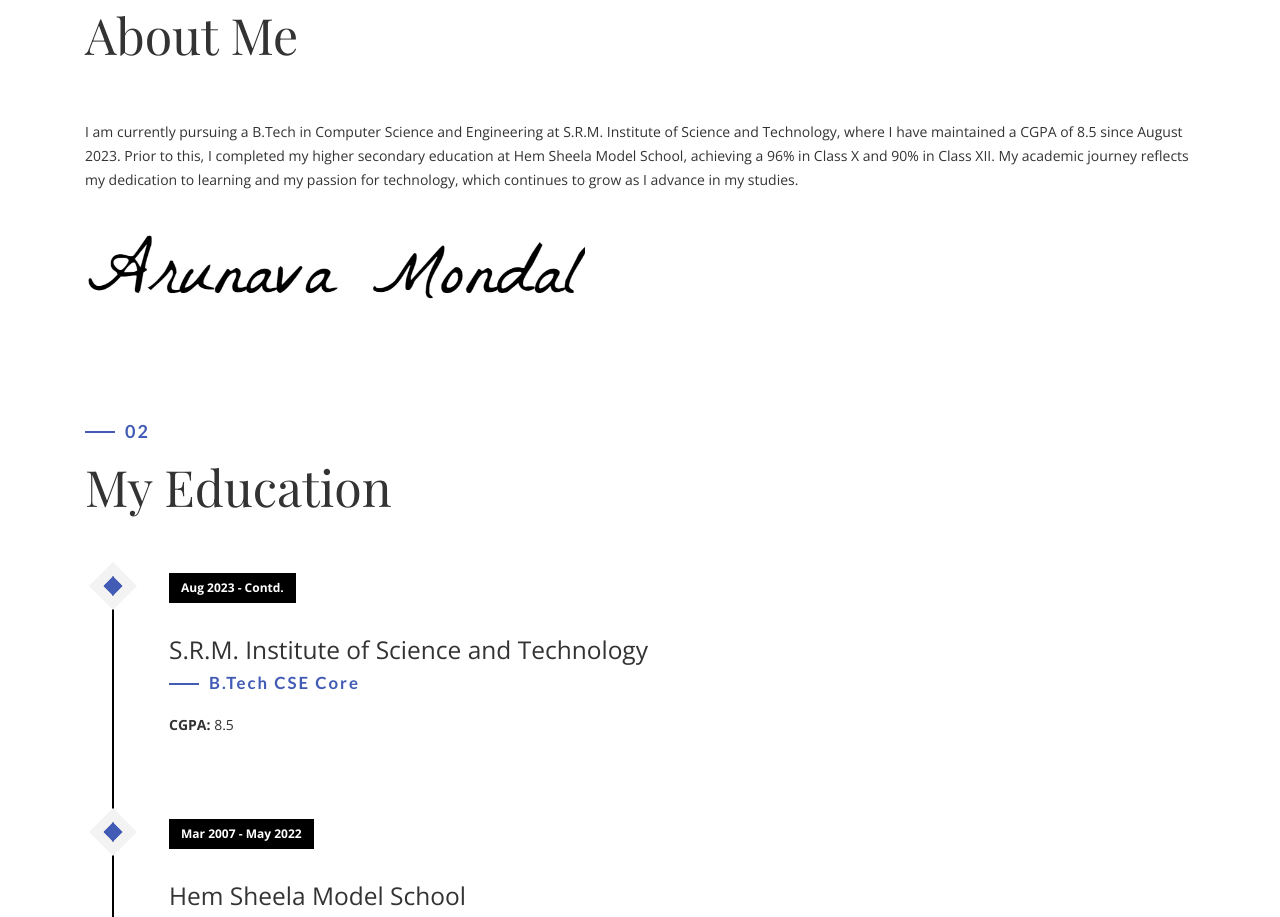
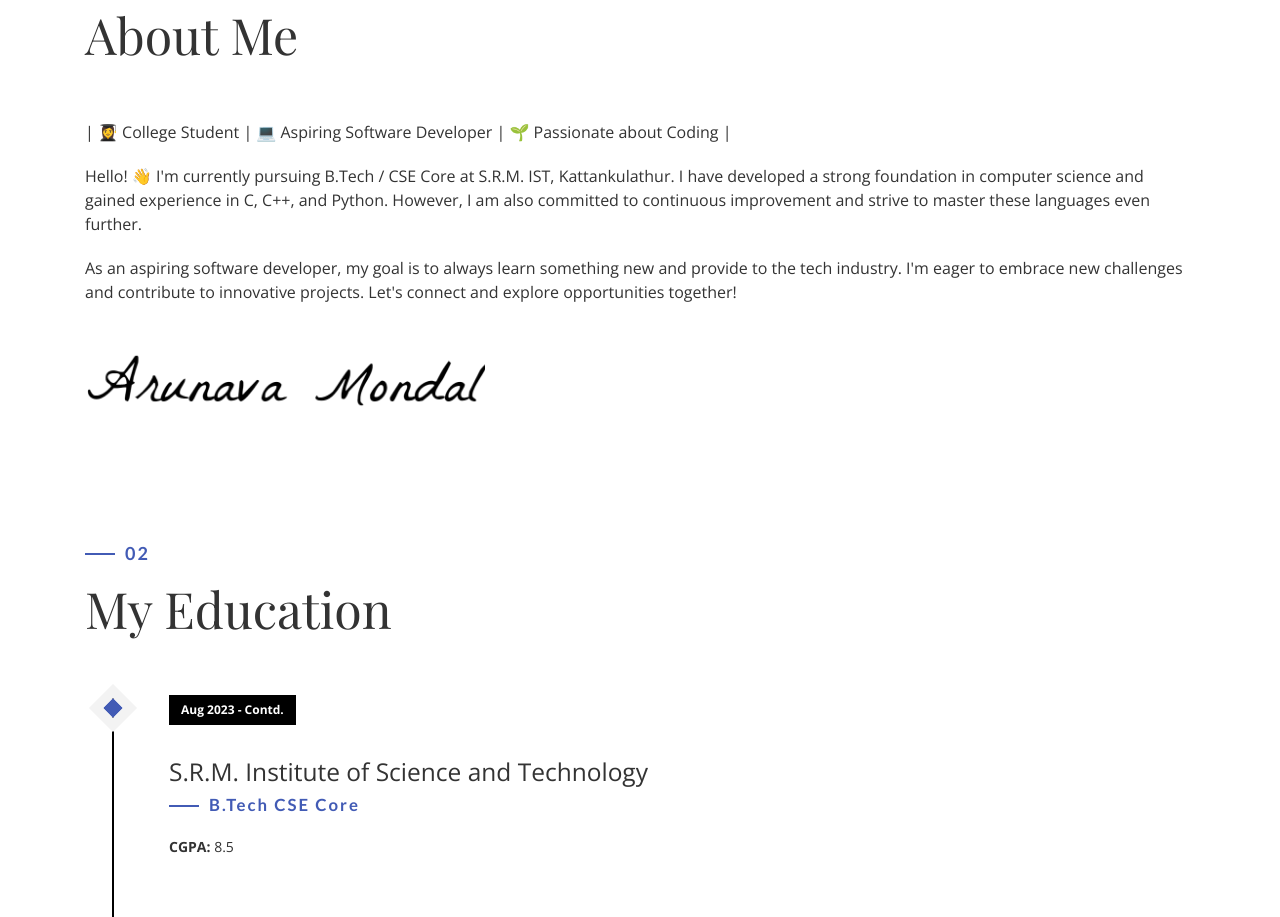
Before and after one commit to arunava-12/portfoliowebsite, a plain HTML site: page index.html in a window 1280 px wide. Shown: the part 940-1857 px from the top of the page. Drawn offline with nearby package versions, Linux system fonts and the light colour scheme; files whose address does not match are found by name; a web font is replaced by a local one.

Commit message:
update index.html

```diff
--- a/index.html
+++ b/index.html
@@ -107,12 +107,16 @@
           <div class="h-50"></div>
         </div>
         <div class="col-md-12">
-          <p>
-            I am currently pursuing a B.Tech in Computer Science and Engineering at S.R.M. Institute of Science and Technology, where I have maintained a CGPA of 8.5 since August 2023. Prior to this, I completed my higher secondary education at Hem Sheela Model School, achieving a 96% in Class X and 90% in Class XII. My academic journey reflects my dedication to learning and my passion for technology, which continues to grow as I advance in my studies.
-          </p>
+          <p style="font-size: 16px; margin-bottom: 20px;">| 👩‍🎓 College Student | 💻 Aspiring Software Developer | 🌱 Passionate about Coding |</p>
+
+          <p style="font-size: 16px; margin-bottom: 20px;">Hello! 👋 I'm currently pursuing B.Tech / CSE Core at S.R.M. IST, Kattankulathur. I have developed a strong foundation in computer science and gained experience in C, C++, and Python. However, I am also committed to continuous improvement and strive to master these languages even further.</p>
+
+          <p style="font-size: 16px; margin-bottom: 20px;">As an aspiring software developer, my goal is to always learn something new and provide to the tech industry. I'm eager to embrace new challenges and contribute to innovative projects. Let's connect and explore opportunities together!</p>
+
+
           <div class="h-50">
             <br>
-            <img src="signature.png" width="500" alt=""/>
+            <img src="signature.png" width="400" alt=""/>
           </div>
         </div>
       </div>
```
